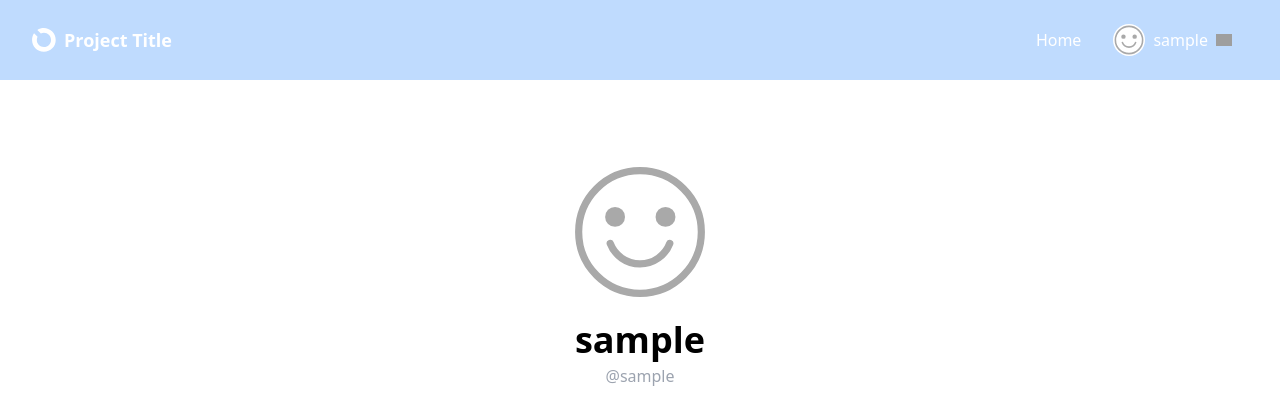
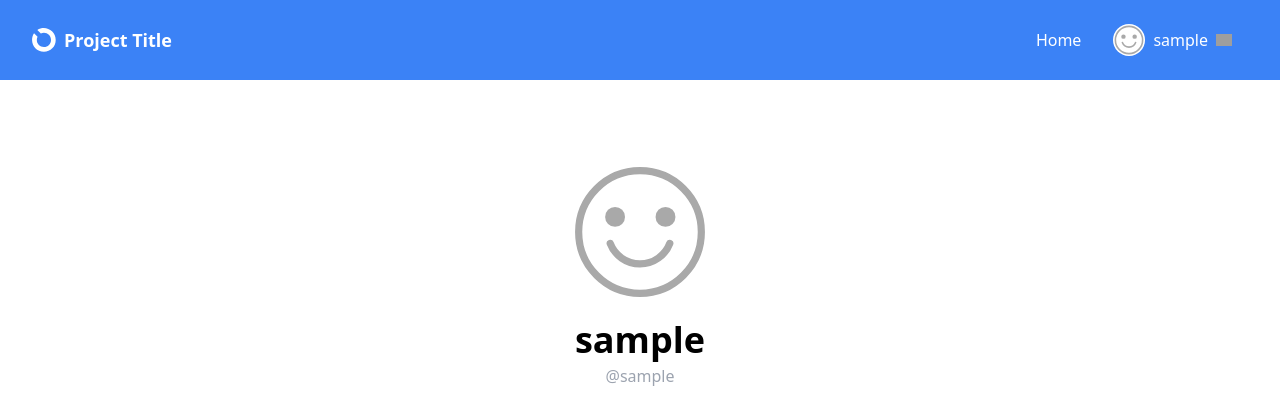
Before and after one commit to abrs7/Django-Docker, a Django app: page /profile/ in a window 1280 px wide. Shown: the top 420 px of the page. Run offline with Django 5.2, Linux system fonts and the light colour scheme; the visitor is signed in with stand-in values (Sample User, id 1); parts of the project's set-up code (start-up, migrations or seed data) failed here and were passed over; some libraries are stand-ins or nearby versions; grey boxes are pictures that could not be loaded.

Commit message:
changed header color

```diff
--- a/templates/includes/header.html
+++ b/templates/includes/header.html
@@ -1,5 +1,5 @@
 {% load static %}
-<header class="flex items-center justify-between bg-blue-200 h-20 px-8 text-white sticky top-0 z-40">
+<header class="flex items-center justify-between bg-blue-500 h-20 px-8 text-white sticky top-0 z-40">
     <div>
         <a class="flex items-center gap-2" href="/">
             <img class="h-6" src="{% static 'images/logo.svg' %}" alt="Logo"/>
```
